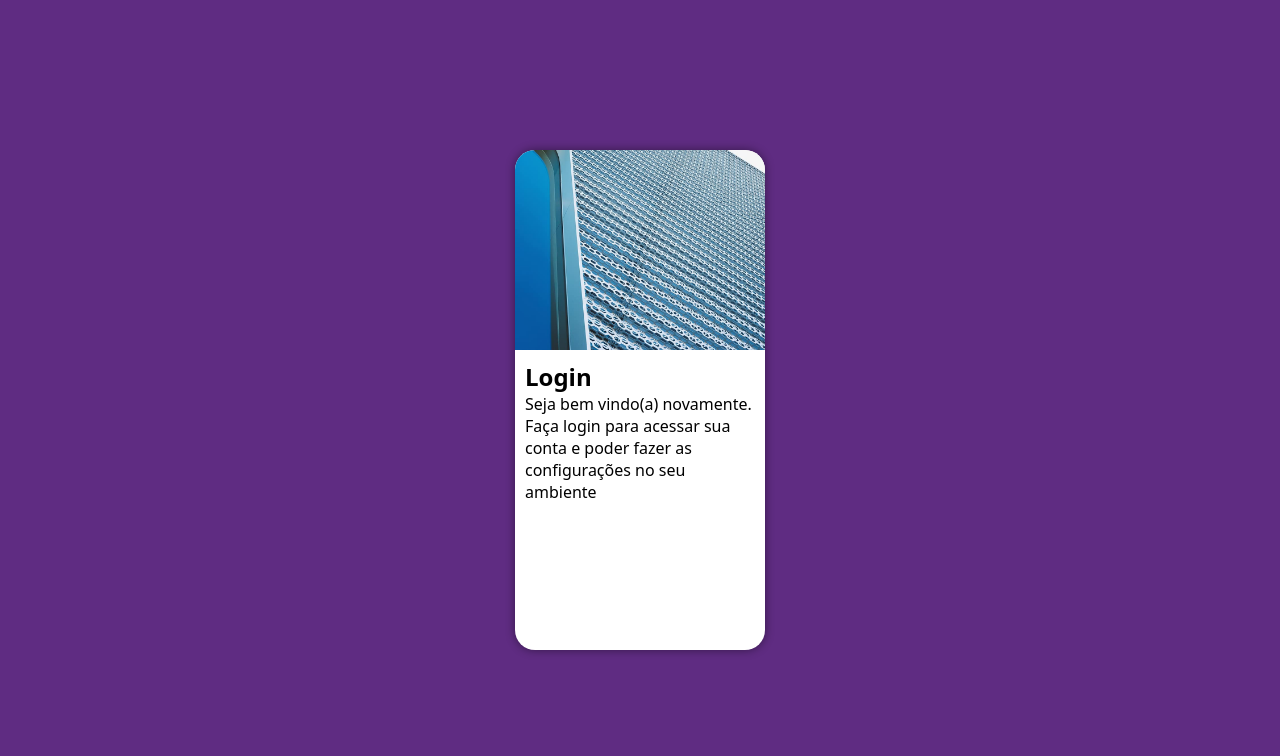
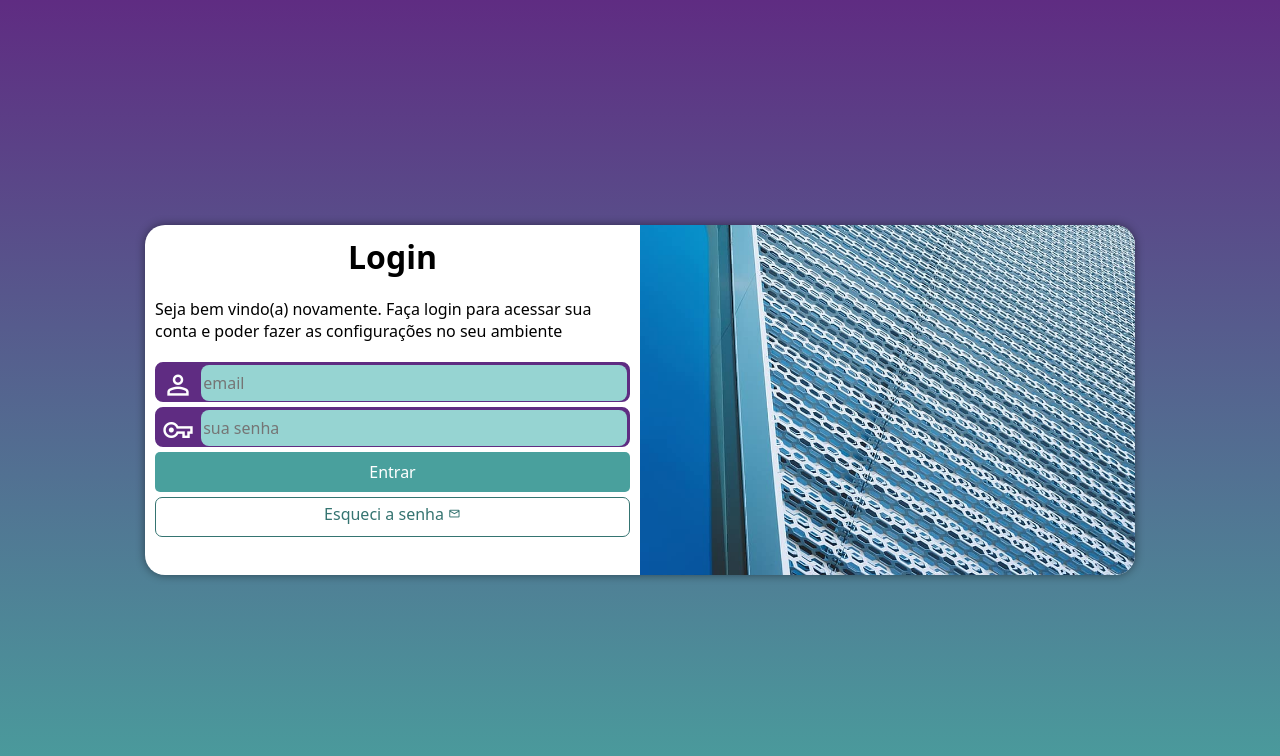
Before and after one commit to xmiguelps/projeto-login, a plain HTML site: page projeto-correto/index.html in a window 1280 px wide. Drawn offline with nearby package versions, Linux system fonts and the light colour scheme.

Commit message:
projeto pronto

```diff
--- /dev/null
+++ b/projeto-correto/estilos/media-query.css
@@ -0,0 +1,56 @@
+@charset "UTF-8";
+
+@media screen and (min-width: 768px) and (max-width: 992px) {
+
+    body {
+        background-image: linear-gradient(to top, #49a09d, #5f2c82);
+    }
+
+    section#login {
+        width: 80vw;
+        height: 280px;
+    }
+
+    section#login > div#imagem {
+        width: 30%;
+        height: 100%;
+        float: left;
+    }
+
+    section#login > div#form {
+        width: 70%;
+        float: right; /*float - determina que um elemento deve ser retirado do seu fluxo normal e colocado no lado que voce quiser*/
+    }
+}
+
+@media screen and (min-width: 992px) {
+
+    body {
+        background-image: linear-gradient(to top, #49a09d, #5f2c82);
+    }
+
+    section#login {
+        width: 990px;
+        height: 350px;
+    }
+
+    section#login > div#imagem {
+        float: right;
+        width: 50%;
+        height: 100%;
+    }
+
+    section#login > div#form {
+        float: left;
+        width: 50%;
+    }
+
+    div#form > h1 {
+        font-size: 2em;
+    }
+
+    div#form > p {
+        font-size: 1em;
+        margin: 20px 0px;
+    }
+}
--- a/projeto-correto/estilos/style.css
+++ b/projeto-correto/estilos/style.css
@@ -11,7 +11,7 @@
     padding: 0px;
     margin: 0px;
     box-sizing: border-box;
-    /*quando usar o width, ele vai mexer com a borda junto, e não só com oq ta dentro*/
+    /*box-sizing: border-box; que indica que o tamanho agora levará em conta até a borda*/
 }
 
 body, html {
@@ -34,9 +34,16 @@ section#login {
     position: absolute;
     top: 50%;
     left: 50%;
-    transform: translate(-50%, -50%);
     overflow: hidden; /*esconde tudo que ta fora da borda de uma certa div*/
     box-shadow: 0px 0px 10px rgba(0, 0, 0, 0.450);
+    transition: width .3s, height .3s;
+    /*
+    dica
+        voce pode fazer "animações" com fazendo transição de coisas especificas
+    */
+
+    transition-timing-function: ease; /*Deixa a transição mais suave*/
+    transform: translate(-50%, -50%);
 }
 
 section#login > div#imagem {
@@ -52,3 +59,89 @@ section#login > div#form {
     display: block;
     padding: 10px;
 }
+
+div#form > h1 {
+    text-align: center;
+    margin-bottom: 10px;
+}
+
+div#form > p {
+    font-size: 0.8em;
+}
+
+form > div.campo {
+    background-color: #5f2c82;
+    width: 100%;
+    display: block;
+    height: 40px;
+    border-radius: 8px;
+    margin: 5px 0px;
+    border: 2px solid #5f2c82;
+}
+
+div.campo > label {
+    display: none;
+}
+
+div.campo > span {
+    color: white;
+    font-size: 2em;
+    width: 40px;
+    padding: 5px;
+}
+
+div.campo > input:focus-within {
+    background-color: white;
+}
+
+div.campo > input {
+    background-color: #96d4d2;
+    font-size: 1em;
+    width: calc(100% - 45px);
+    height: 100%;
+    border: 0px;
+    border-radius: 8px;
+    padding: 2px;
+    transform: translateY(-12px);
+}
+
+form > input[type=submit] {
+    display: block;
+    font-size: 1em;
+    width: 100%;
+    height: 40px;
+    background-color: #49a09d;
+    color: white;
+    border: none;
+    border-radius: 5px;
+    cursor: pointer;
+}
+
+form > input[type=submit]:hover {
+    background-color: #357471;
+}
+
+form > a.botao {
+    display: block;
+    text-align: center;
+    font-size: 1em;
+    width: 100%;
+    height: 40px;
+    padding-top: 5px;
+    margin-top: 5px;
+    background-color: white;
+    border: 1px solid #357471;
+    border-radius: 7px;
+    text-decoration: none;
+    color: #357471;
+}
+
+form > a.botao:hover {
+    background-color: #6cd3cf;
+}
+
+form > a.botao > span {
+    font-size: 0.8em;
+}
+
+/*serve para indentificar um inout em especifico*/
--- a/projeto-correto/index.html
+++ b/projeto-correto/index.html
@@ -4,6 +4,8 @@
     <meta charset="UTF-8">
     <meta name="viewport" content="width=device-width, initial-scale=1.0">
     <link rel="stylesheet" href="estilos/style.css">
+    <link rel="stylesheet" href="estilos/media-query.css">
+    <link href="https://fonts.googleapis.com/css2?family=Material+Symbols+Outlined" rel="stylesheet" />
     <title>Login</title>
 </head>
 <body>
@@ -15,8 +17,21 @@
             <div id="form">
                 <h1>Login</h1>
                 <p>Seja bem vindo(a) novamente. Faça login para acessar sua conta e poder fazer as configurações no seu ambiente</p>
-                <form action="login.php" method="get">
-
+                <form action="login.php" method="get" autocomplete="on">
+                    <div class="campo">
+                        <span class="material-symbols-outlined">person</span>
+                        <input type="email" name="login" id="ilogin" placeholder="email" autocomplete="email" required maxlength="30">
+                        <label for="ilogin">Login</label>
+                    </div>
+                    <div class="campo">
+                        <span class="material-symbols-outlined">vpn_key</span>
+                        <input type="password" name="senha" id="isenha" placeholder="sua senha" autocomplete="current-password" required minlength="8" maxlength="20">
+                        <label for="isenha">Senha</label>
+                    </div>
+                    <input type="submit" value="Entrar">
+                    <a class="botao" href="esqueci.html">
+                        Esqueci a senha <span class="material-symbols-outlined">mail</span>
+                    </a>
                 </form>
             </div>
         </section>
```
